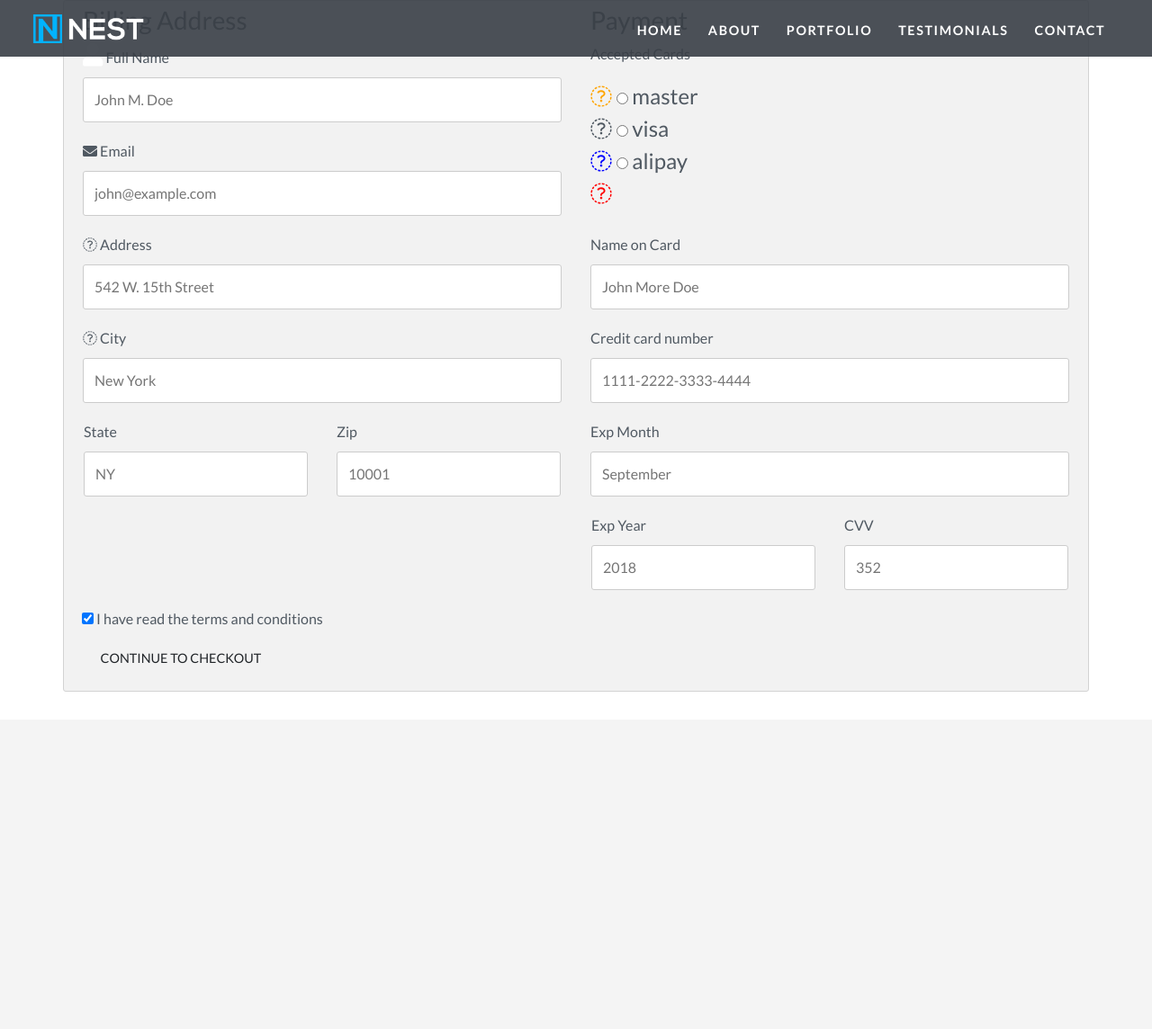
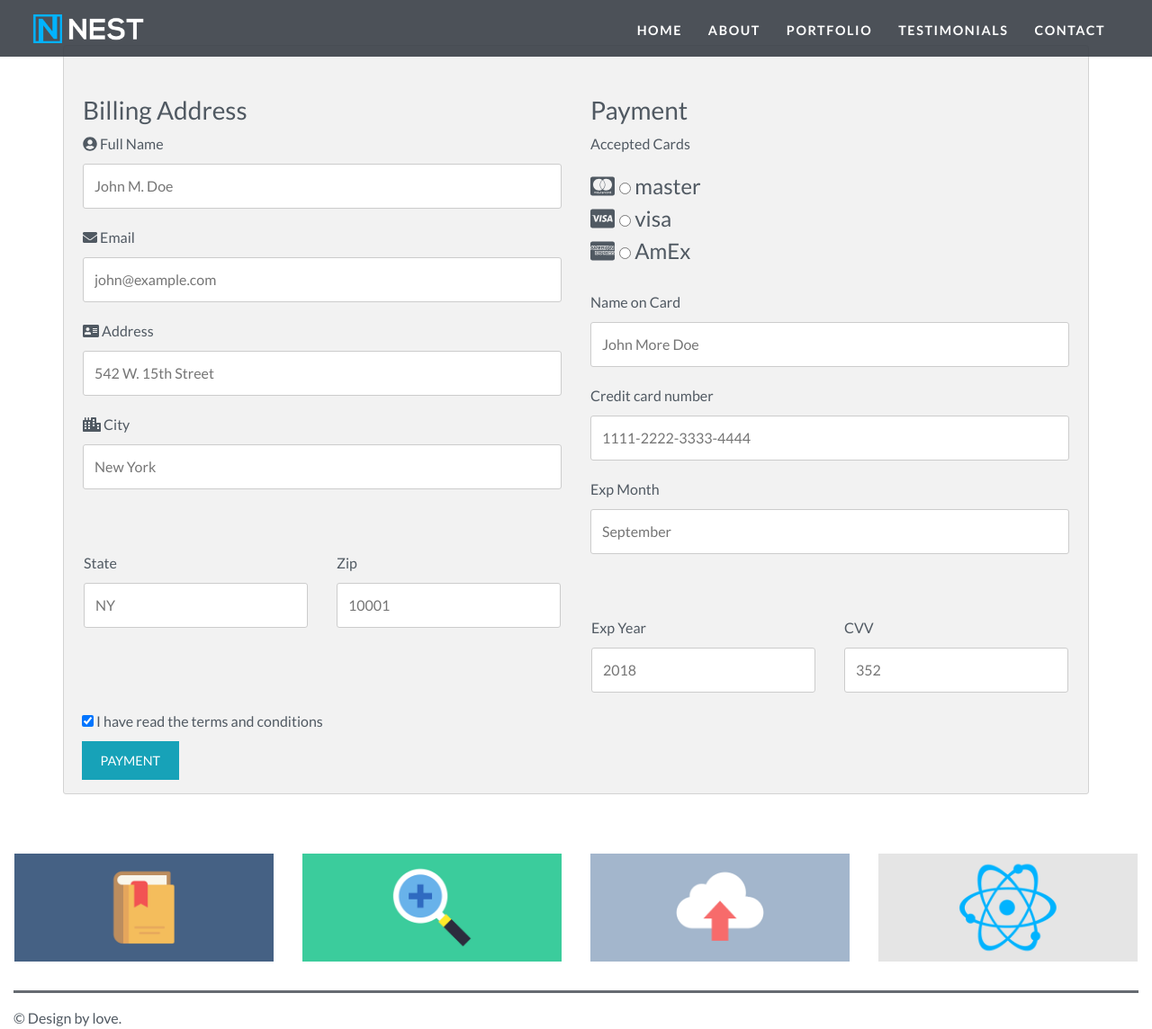
Before and after one commit to xuliam/network, a PHP site: page /payment.html in a window 1280 px wide. Shown: the whole page at 90% size. Before the commit the page ends 769 px from the top, so only its background shows below. Run offline with PHP 8.4, Linux system fonts and the light colour scheme; some libraries are stand-ins or nearby versions.

Commit message:
new inprove for form

```diff
--- a/3. Completed Nest Theme/Nest Theme/index.html
+++ b/3. Completed Nest Theme/Nest Theme/index.html
@@ -260,7 +260,7 @@
 	</div>
 
 	<hr class="socket">
-	&copy; Nest Theme.
+	&copy; Design by love.
 
 </div> <!--- End Row -->
 </div> <!--- End Container Footer -->
--- a/3. Completed Nest Theme/Nest Theme/payment.html
+++ b/3. Completed Nest Theme/Nest Theme/payment.html
@@ -15,7 +15,7 @@
 <body data-spy="scroll" data-target="#navbarResponsive">
 
 <!--- Start Home Section -->
-<div id="home">
+<div id="home" >
 
     <!--- Navigation -->
     <nav class="navbar navbar-expand-md fixed-top">
@@ -60,23 +60,23 @@
                     <div class="row">
                         <div class="col-50">
                             <h3>Billing Address</h3>
-                            <label for="fname"><i class="fa fa-user"></i> Full Name</label>
-                            <input type="text" id="fname" name="firstname" placeholder="John M. Doe">
-                            <label for="email"><i class="fa fa-envelope"></i> Email</label>
-                            <input type="text" id="email" name="email" placeholder="john@example.com">
-                            <label for="adr"><i class="fa fa-address-card-o"></i> Address</label>
-                            <input type="text" id="adr" name="address" placeholder="542 W. 15th Street">
-                            <label for="city"><i class="fa fa-institution"></i> City</label>
-                            <input type="text" id="city" name="city" placeholder="New York">
+                            <label for="fname"><i class="fas fa-user-circle"></i> Full Name</label>
+                            <input type="text" id="fname" name="firstname" placeholder="John M. Doe" required="true">
+                            <label for="email"><i class="fas fa-envelope"></i> Email</label>
+                            <input type="text" id="email" name="email" placeholder="john@example.com" required="true">
+                            <label for="adr"><i class="fas fa-address-card"></i> Address</label>
+                            <input type="text" id="adr" name="address" placeholder="542 W. 15th Street" required="true">
+                            <label for="city"><i class="fas fa-city"></i> City</label>
+                            <input type="text" id="city" name="city" placeholder="New York" required="true">
 
                             <div class="row">
                                 <div class="col-50">
                                     <label for="state">State</label>
-                                    <input type="text" id="state" name="state" placeholder="NY">
+                                    <input type="text" id="state" name="state" placeholder="NY" required="true">
                                 </div>
                                 <div class="col-50">
                                     <label for="zip">Zip</label>
-                                    <input type="text" id="zip" name="zip" placeholder="10001">
+                                    <input type="text" id="zip" name="zip" placeholder="10001" required="true">
                                 </div>
                             </div>
                         </div>
@@ -88,30 +88,30 @@
 
 
 
-                                <i class="fa fa-cc-discover" style="color:orange;"></i>
+                                <i class="fab fa-cc-mastercard"></i>
 
-                                    <input type="radio" name="gender" value="male"> master<br>
-                                <i class="fa fa-cc-visa" style="radio"></i>
-                                    <input type="radio" name="gender" value="female"> visa<br>
-                                <i class="fa fa-cc-amex" style="color:blue;"></i>
-                                    <input type="radio" name="gender" value="other"> alipay<br>
-                                <i class="fa fa-cc-mastercard" style="color:red;"></i>
+                                    <input type="radio" > master<br>
+                                <i class="fab fa-cc-visa"></i>
+                                    <input type="radio" > visa<br>
+                                <i class="fab fa-cc-amex"></i>
+                                    <input type="radio" > AmEx<br>
+
                             </div>
                             <label for="cname">Name on Card</label>
-                            <input type="text" id="cname" name="cardname" placeholder="John More Doe">
+                            <input type="text" id="cname" name="cardname" placeholder="John More Doe" required="true">
                             <label for="ccnum">Credit card number</label>
-                            <input type="text" id="ccnum" name="cardnumber" placeholder="1111-2222-3333-4444">
+                            <input type="text" id="ccnum" name="cardnumber" placeholder="1111-2222-3333-4444" required="true">
                             <label for="expmonth">Exp Month</label>
-                            <input type="text" id="expmonth" name="expmonth" placeholder="September">
+                            <input type="text" id="expmonth" name="expmonth" placeholder="September" required="true">
 
                             <div class="row">
                                 <div class="col-50">
                                     <label for="expyear">Exp Year</label>
-                                    <input type="text" id="expyear" name="expyear" placeholder="2018">
+                                    <input type="text" id="expyear" name="expyear" placeholder="2018" required="true">
                                 </div>
                                 <div class="col-50">
                                     <label for="cvv">CVV</label>
-                                    <input type="text" id="cvv" name="cvv" placeholder="352">
+                                    <input type="text" id="cvv" name="cvv" placeholder="352" required="true">
                                 </div>
                             </div>
                         </div>
@@ -120,7 +120,8 @@
                     <label>
                         <input type="checkbox" checked="checked" name="sameadr"> I have read the terms and conditions
                     </label>
-                    <input type="submit" value="Continue to checkout" class="btn">
+<!--                    <input type="submit" value="Continue to checkout" class="btn">-->
+                    <button type="submit" class="btn btn-info">Payment</button>
                 </form>
             </div>
         </div>
@@ -129,7 +130,41 @@
     </div>
     <!--- End Landing Page Image -->
 
-</html>
+
+
+<div class="container-fluid">
+    <div class="row">
+         <div class= "col-md-3">
+                <img class="example-image"  src="img/portfolio/1.png" >
+        </div>
+        <div class= "col-md-3">
+                <img class="example-image"   src="img/portfolio/2.png" >
+        </div>
+        <div class= "col-md-3">
+                <img class="example-image" src="img/portfolio/3.png">
+        </div>
+        <div class= "col-md-3">
+                <img class="example-image" src="img/portfolio/4.png">
+        </div>
+    </div>
+    <hr class="socket">
+    &copy; Design by love.
+</div>
+
+<!--<div class="container-fluid">-->
+<!--    <h1>Hello World!</h1>-->
+<!--    <div class="row">-->
+<!--        <div class="col-xs-6 col-sm-3" style="background-color:lavender;">-->
+<!--            Column 1<br>-->
+<!--            Resize the browser window to see the effect. Also try to remove the div clearfix line and see what happens.-->
+<!--        </div>-->
+<!--        <div class="col-xs-6 col-sm-3" style="background-color:lavenderblush;">Column 2</div>-->
+<!--        &lt;!&ndash; Add clearfix for only the required viewport &ndash;&gt;-->
+<!--        <div class="clearfix visible-xs"></div>-->
+<!--        <div class="col-xs-6 col-sm-3" style="background-color:lightcyan;">Column 3</div>-->
+<!--        <div class="col-xs-6 col-sm-3" style="background-color:lightgray;">Column 4</div>-->
+<!--    </div>-->
+<!--</div>-->
 
 <!--- Script Source Files -->
 <script src="js/jquery-3.3.1.min.js"></script>
@@ -141,3 +176,4 @@
 <script src="js/contact.js"></script>
 <!--- End of Script Source Files -->
 </body>
+</html>
--- a/3. Completed Nest Theme/Nest Theme/style.css
+++ b/3. Completed Nest Theme/Nest Theme/style.css
@@ -221,13 +221,13 @@
 }
 
 /*===========second page==============*/
-/*.row {*/
+.row {
 /*	display: -ms-flexbox; !* IE10 *!*/
 /*	display: flex;*/
 /*	-ms-flex-wrap: wrap; !* IE10 *!*/
 /*	flex-wrap: wrap;*/
-/*	margin: 0 -16px;*/
-/*}*/
+	margin-top: 50px;
+}
 
 .col-25 {
 	-ms-flex: 25%; /* IE10 */
```
